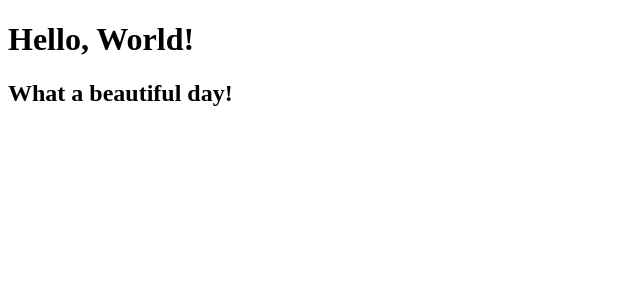
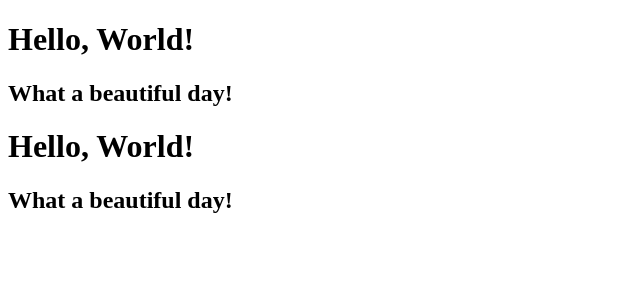
Before and after one commit to Gabriel1470/React-esercizi, a React (Create React App) app: page / in a window 1280 px wide. Shown: the top 300 px of the page, without its empty margins (0-640 px from the left). Built offline with nearby package versions, Linux system fonts and the light colour scheme.

Commit message:
esercizio 13

```diff
--- a/src/App.js
+++ b/src/App.js
@@ -4,6 +4,7 @@ function App() {
   return (
     <div>
    <Hello/>
+   <Hello/>
     </div>
   );
 }
```
